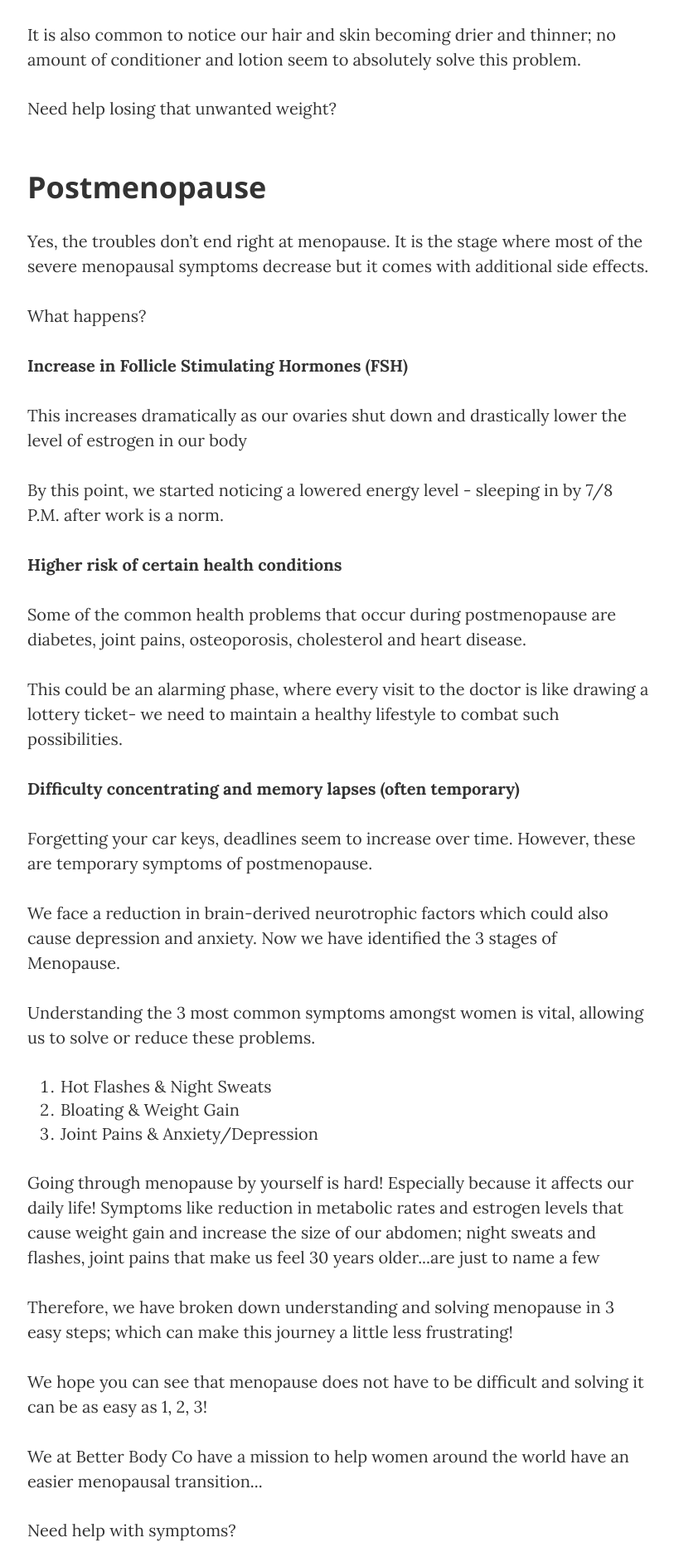
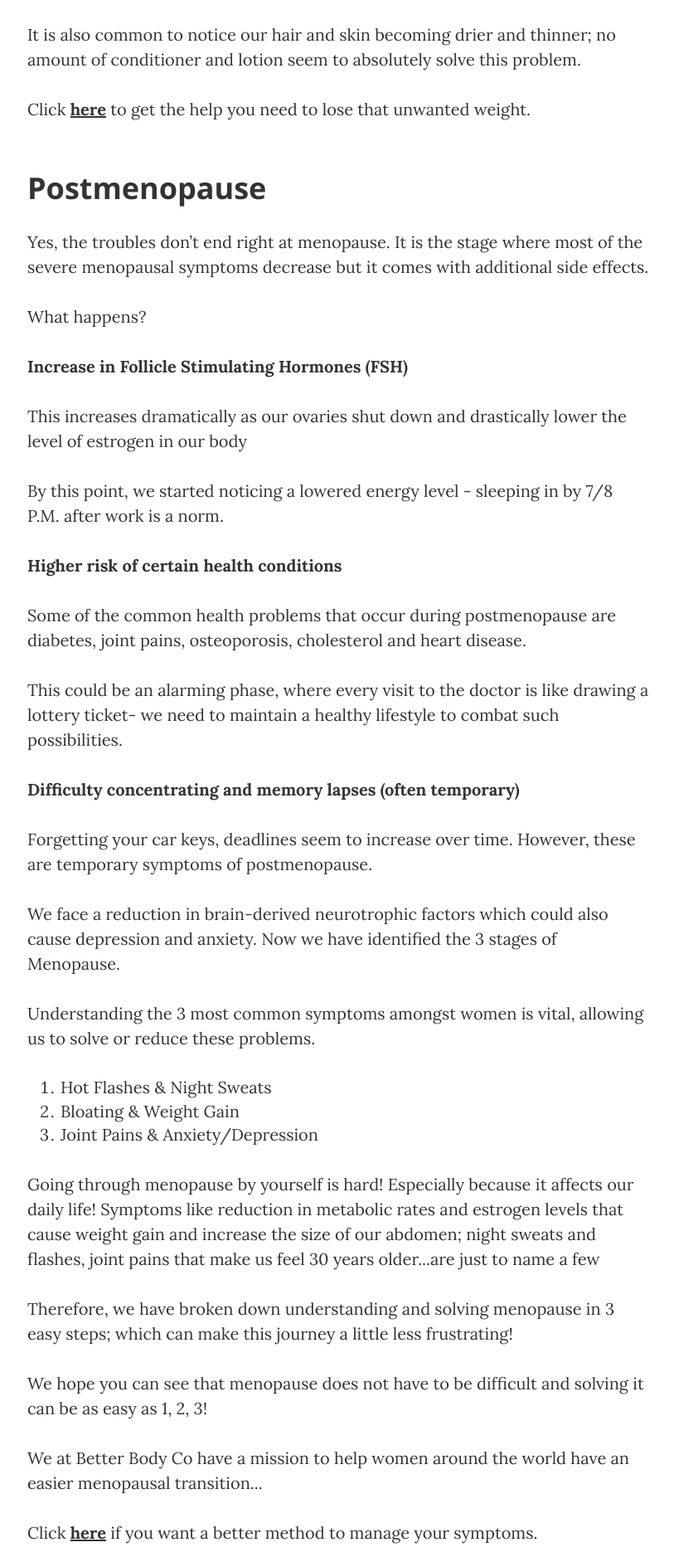
Before and after one commit to Le-Jared/Better-Body, a website: page post1.html in a window 1280 px wide. Shown: the part 4275-6152 px from the top of the page at 83% size, without its empty margins (232-1045 px from the left). Drawn offline with nearby package versions, Linux system fonts and the light colour scheme.

Commit message:
Minor fixes

```diff
--- a/post1.html
+++ b/post1.html
@@ -162,7 +162,7 @@
 
                     <p>It is also common to notice our hair and skin becoming drier and thinner; no amount of conditioner and lotion seem to absolutely solve this problem.</p>
 
-                    <a href="https://betterbody.co/pages/pp-provitalize-m">Need help losing that unwanted weight?</a>
+                    <p>Click <a href="https://betterbody.co/pages/pp-provitalize-m"><strong>here</strong></a> to get the help you need to lose that unwanted weight.</p>
 
                     <h2 class="section-heading">Postmenopause</h2>
 
@@ -203,7 +203,7 @@
 
                     <p>We at Better Body Co have a mission to help women around the world have an easier menopausal transition...</p>
 
-                    <a href="https://betterbody.co/pages/pp-provitalize-m">Need help with symptoms?</a>
+                    <p>Click <a href="https://betterbody.co/pages/pp-provitalize-m"><strong>here</strong></a> if you want a better method to manage your symptoms.</p>
 
                     <h2>References</h2>
                         <ol>
```
